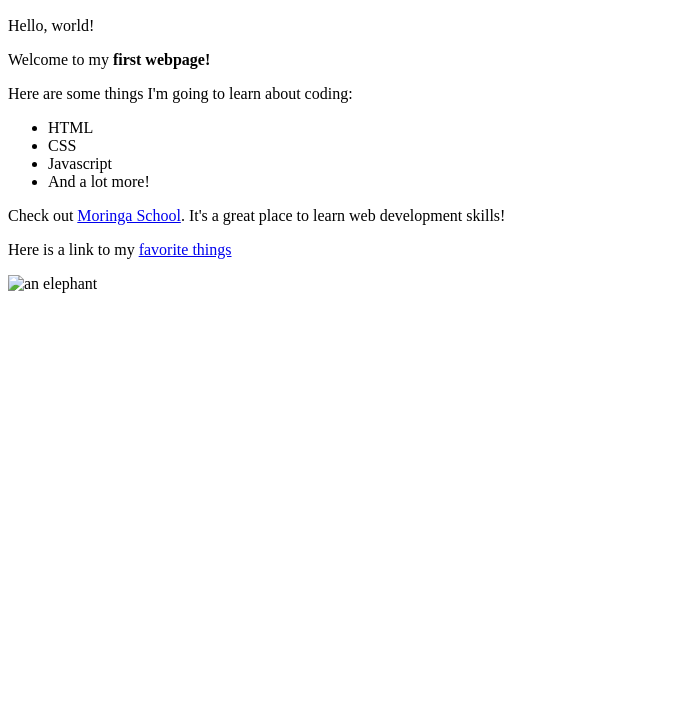
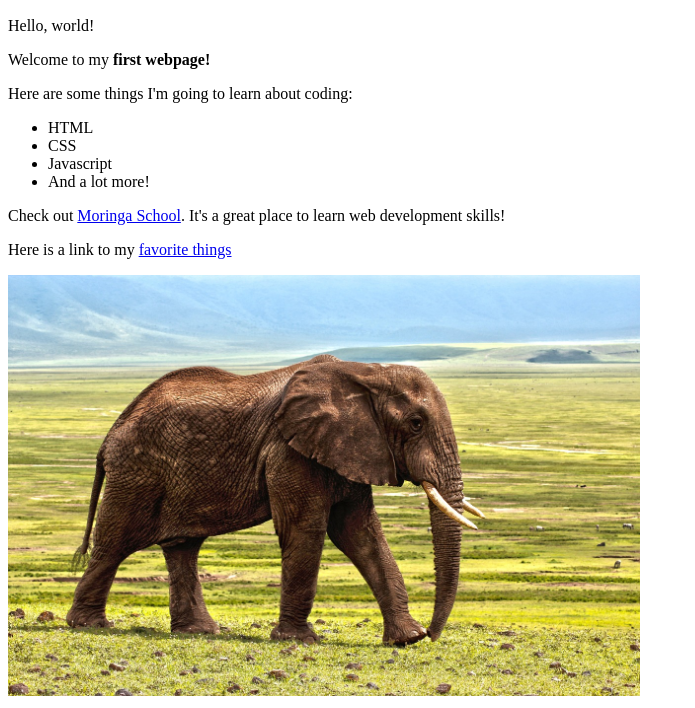
Before and after one commit to josylad/my-first-webpage, a plain HTML site: page my-first-webpage.html in a window 1280 px wide. Shown: the part 110-818 px from the top of the page, without its empty margins (0-695 px from the left). Drawn offline with Linux system fonts and the light colour scheme.

Commit message:
add links, images, and inline elements

```diff
--- a/my-first-webpage.html
+++ b/my-first-webpage.html
@@ -19,6 +19,6 @@
     </ul>
     <p>Check out <a href="http://moringaschool.com" target="_blank">Moringa School</a>. It's a great place to learn web development skills!</p>
     <p>Here is a link to my <a href="my-favorite-things.html">favorite things</a></p>
-    <img src="elephant.jpg" alt="an elephant" width="50%" height="50%">
+    <img src="images/elephant.jpg" alt="an elephant" width="50%" height="50%">
   </body>
 </html>
```
Also changed, not shown: images/elephant.jpg (added).
